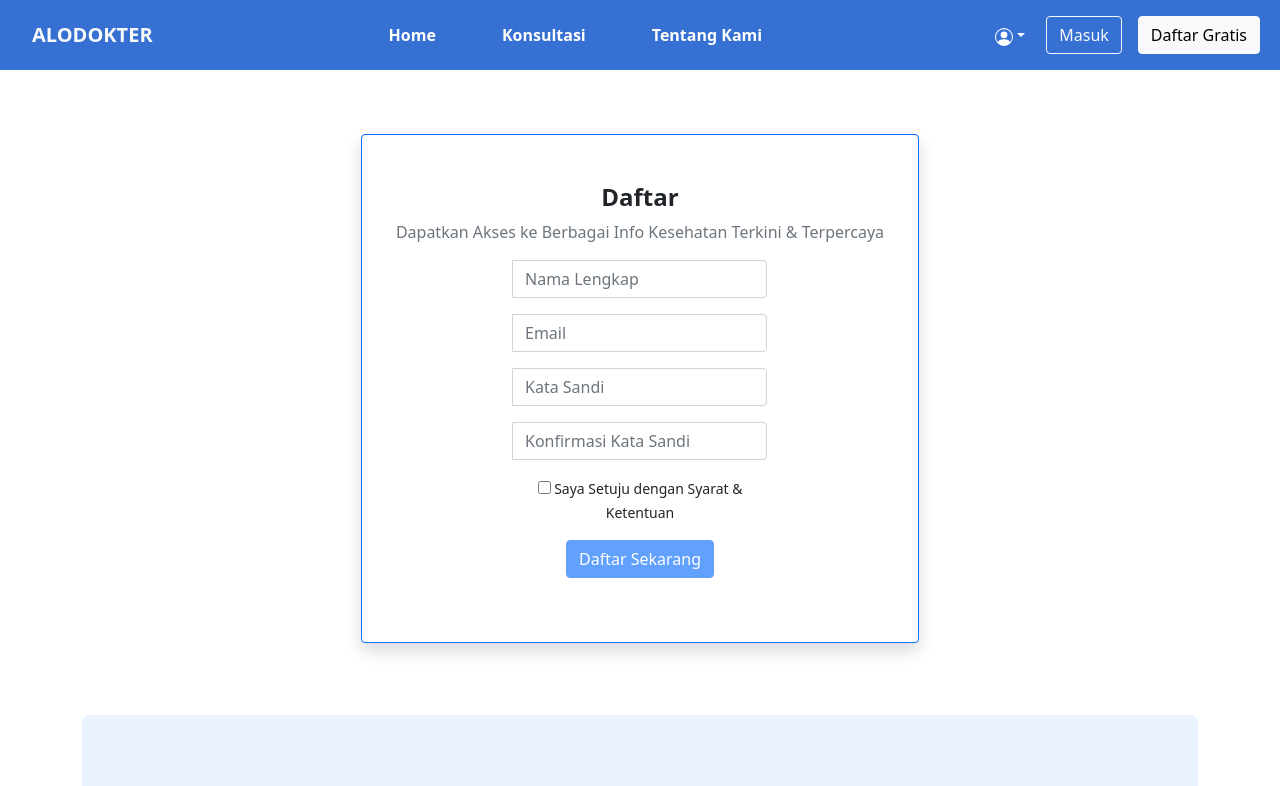
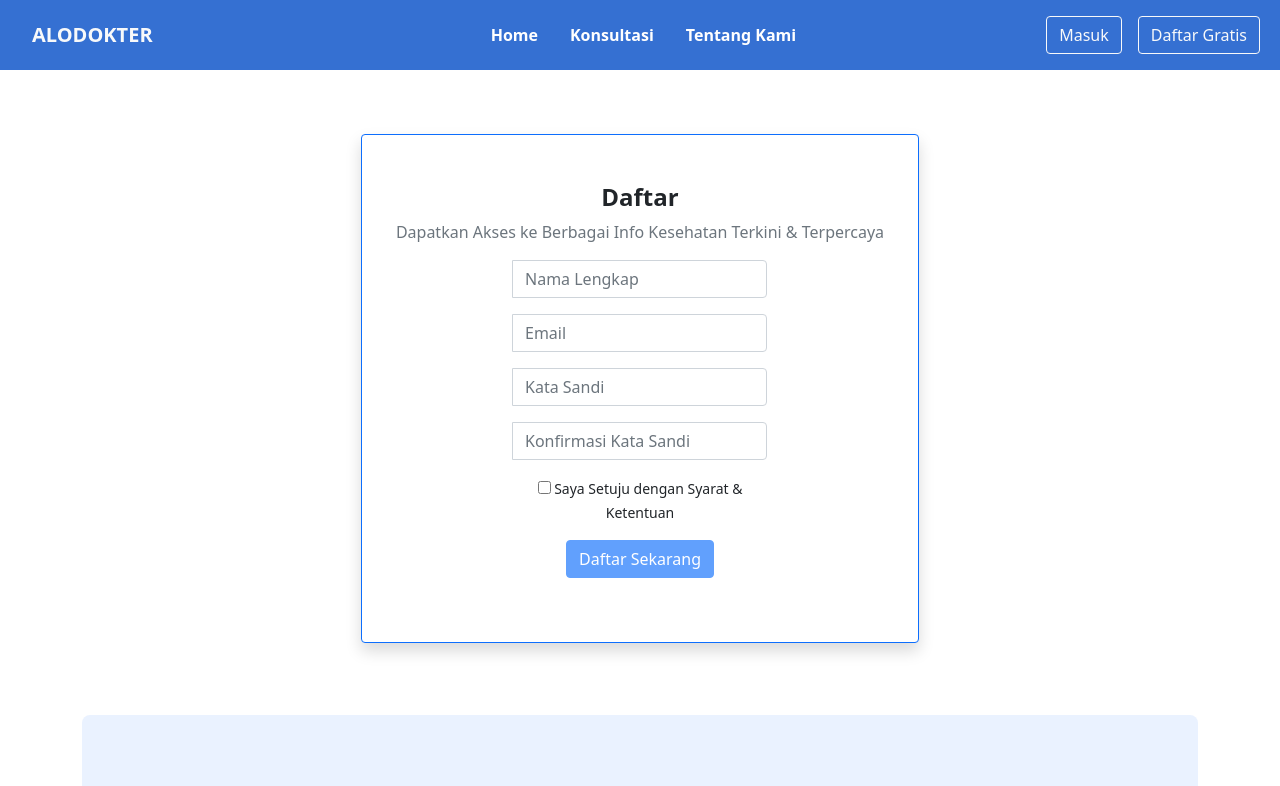
Before and after one commit to Bagggas/alodokter-rakamin-fullstack-grup5, a Vue app: page /signup in a window 1280 px wide. Shown: the top 786 px of the page. Built offline with nearby package versions, Linux system fonts and the light colour scheme.

Commit message:
[Fix] Fixes on margins

```diff
--- a/src/components/Card/Article.vue
+++ b/src/components/Card/Article.vue
@@ -3,11 +3,12 @@
                   <div class="card border-0 m-3">
                     <p class="card-text"><span class="badge bg-dark">{{ article.kategori }}</span></p>
                     <img :src="article.foto" height="200" :alt="article.judul" style="object-fit: cover;">
-                    <div class="card-body">
+                    <div class="card-body border">
                       <h5 class="card-title">{{ article.judul }}</h5>
-                      <p class="card-text">{{ article.konten }}</p>
+                      <p class="card-text">{{ article.konten.substring(0,63)+"..." }}</p>
+                      <hr>
                       <router-link :to="{ name: 'Artikel', params: { id: article.id }}" class="link">
-                            <p>Baca Selengkapnya</p>
+                            <p id="paragraph">Baca Selengkapnya</p>
                       </router-link>
                     </div>
                   </div>
@@ -24,4 +25,9 @@ export default {
 .link{
   text-decoration: none !important;
 }
+
+#paragraph{
+  margin-bottom: 0px;
+}
+
 </style>
--- a/src/components/Card/Features.vue
+++ b/src/components/Card/Features.vue
@@ -6,7 +6,10 @@
             </div>
             <div class="col-md-6 align-self-center">
               <div class="card-body">
-                <p class="card-text"><span class="badge bg-primary">{{ feature.kategori }}</span></p>
+                <p class="card-text">
+                  <span class="badge bg-primary">{{ feature.kategori }}</span>
+                  <span class="badge ms-2 bg-danger">Terbaru</span>
+                  </p>
                 <h5 class="card-title fw-bold h1">{{ feature.judul }}</h5>
                 <p class="card-text">{{ feature.konten }}</p>
                 <p class="card-text"><small class="text-muted">{{ feature.updated_at}}</small></p>
--- a/src/components/Home/Contents.vue
+++ b/src/components/Home/Contents.vue
@@ -24,7 +24,7 @@
     </div>
   </div>
   <div class="container mt-5 mb-5">
-      <h2>Artikel Kesehatan</h2>
+      <h2>Artikel terkini untuk anda</h2>
       <hr class="space">
       <div class="nav-scroller py-1 mb-2 jarak">
         <nav class="nav d-flex justify-content-between">
@@ -44,6 +44,15 @@
       <div class="row">
           <Features :feature='feature'/>
       </div>
+        <hr>
+        <div class="d-flex bd-highlight">
+          <div class="p-2 flex-grow-1 bd-highlight">
+            <input type="text" class="form-control" id="inputPassword" placeholder="Masukkan keywords">
+          </div>
+          <div class="p-2 bd-highlight">
+            <div class="btn btn-primary">Search</div>
+          </div>
+        </div>
         <div class="row row-cols-1 row-cols-md-3 g-4">
           <ArtikelCard
             v-for="article in data"
@@ -117,7 +126,7 @@ import Features from '@/components/Card/Features.vue'
     }
     .c-jumbotron{
       padding: 0;
-      background-color: black;
+      /* background-color: black; */
     }
     .jumbotron-image {
       background-position: center center;
--- a/src/components/layouts/Navbar.vue
+++ b/src/components/layouts/Navbar.vue
@@ -5,31 +5,16 @@
         <button class="navbar-toggler" type="button" data-bs-toggle="collapse" data-bs-target="#navbarTogglerDemo02" aria-controls="navbarTogglerDemo02" aria-expanded="false" aria-label="Toggle navigation">
           <span class="navbar-toggler-icon"></span>
         </button>
-        <div class="collapse navbar-collapse" id="navbarTogglerDemo02" >
+        <div class="collapse navbar-collapse ms-5 ps-5" id="navbarTogglerDemo02" >
           <div class="mx-auto">
             <ul class="navbar-nav mb-2 mb-lg-0 text-center">
-              <li class="nav-item"><router-link class="nav-link px-2 link-light" to="/" style="font-weight: bold; margin-right: 50px">Home</router-link></li>
-              <li class="nav-item"><router-link class="nav-link px-2 link-light" to="/konsultasi" style="font-weight: bold;">Konsultasi</router-link></li>
-              <li class="nav-item"><router-link class="nav-link px-2 link-light" to="/tentang-kami" style="font-weight: bold; margin-left:50px">Tentang Kami</router-link></li>
+              <li class="nav-item"><router-link class="nav-link me-3 px-2 link-light" to="/" style="font-weight: bold;">Home</router-link></li>
+              <li class="nav-item"><router-link class="nav-link me-3 px-2 link-light" to="/konsultasi" style="font-weight: bold;">Konsultasi</router-link></li>
+              <li class="nav-item"><router-link class="nav-link me-3 px-2 link-light" to="/tentang-kami" style="font-weight: bold;">Tentang Kami</router-link></li>
             </ul>
           </div>
-          <form class="d-flex justify-content-center">
-              <div class="dropdown">
-                <button class="btn btn-primary dropdown-toggle button" type="button" id="dropdownMenuButton1" data-bs-toggle="dropdown" aria-expanded="false">
-                  <svg xmlns="http://www.w3.org/2000/svg" width="18" height="18" fill="currentColor" class="bi bi-person-circle" viewBox="0 0 16 16">
-                    <path d="M11 6a3 3 0 1 1-6 0 3 3 0 0 1 6 0z"/>
-                    <path fill-rule="evenodd" d="M0 8a8 8 0 1 1 16 0A8 8 0 0 1 0 8zm8-7a7 7 0 0 0-5.468 11.37C3.242 11.226 4.805 10 8 10s4.757 1.225 5.468 2.37A7 7 0 0 0 8 1z"/>
-                  </svg>
-                </button>
-                <ul class="dropdown-menu dropdown-menu-end" aria-labelledby="dropdownMenuButton1">
-                  <li><a class="dropdown-item" href="#">Action</a></li>
-                  <li><a class="dropdown-item" href="#">Another action</a></li>
-                  <li><a class="dropdown-item" href="#">Something else here</a></li>
-                </ul>
-              </div>
-          </form>
           <button class="btn btn-outline-light m-2" @click="showModal" >Masuk</button>
-          <router-link class="btn btn-light m-2" to="/signup">Daftar Gratis</router-link>
+          <router-link class="btn btn-outline-light m-2" to="/signup">Daftar Gratis</router-link>
         </div>
       </div>
     </nav>
@@ -42,7 +27,7 @@
 </template>
 
 <script>
-  import Login from '@/components/Auth/Login.vue';
+import Login from '@/components/Auth/Login.vue';
 import ForgotPassword from '@/components/Auth/ForgotPassword.vue';
 
   export default {
```
Also changed, not shown: 1 other file (tests, documents, lock files or other folders).
